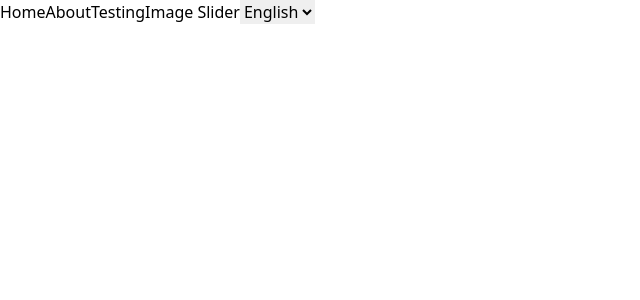
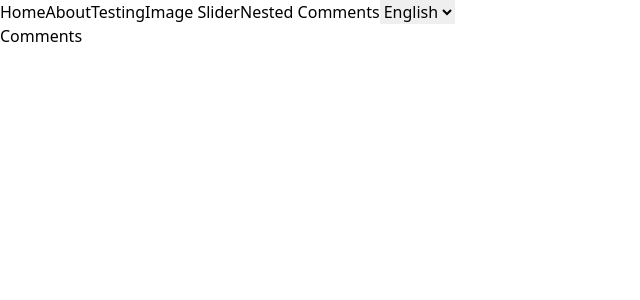
Before and after one commit to Anmir12/React-LLD-with-MEME-APP, a React (Vite) app: page /comments in a window 1280 px wide. Shown: the top 300 px of the page, without its empty margins (0-640 px from the left). Built offline with nearby package versions, Linux system fonts and the light colour scheme.

Commit message:
added routing for nested comments component and fixed a bug in imageslider comp

```diff
--- a/src/App.jsx
+++ b/src/App.jsx
@@ -7,6 +7,7 @@ import Testing from "./components/Testing";
 import ProtectedRoute from "./components/ProtectedRoute";
 import { LangProvider } from "./Context/LangContext";
 import ImageSlider from "./components/ImageSlider";
+import Comments from "./components/Comments";
 
 const App = () => {
   return (
@@ -21,6 +22,7 @@ const App = () => {
             </Route>
             <Route path="/about" element={<About />}></Route>
             <Route path="/images" element={<ImageSlider />}></Route>
+            <Route path="/comments" element={<Comments />}></Route>
           </Routes>
         </BrowserRouter>
       </div>
--- /dev/null
+++ b/src/components/Comments.jsx
@@ -0,0 +1,9 @@
+import React from 'react'
+
+const Comments = () => {
+  return (
+    <div>Comments</div>
+  )
+}
+
+export default Comments
--- a/src/components/Header.jsx
+++ b/src/components/Header.jsx
@@ -16,6 +16,7 @@ const Header = () => {
         <a href="/about">{lang_Data.about}</a>
         <a href="/testing">{lang_Data.testing}</a>
         <a href="/images">{lang_Data.imageSlider}</a>
+        <a href="/comments">{lang_Data.nestedComments}</a>
         <select className='bg-black text-white' onChange={(e)=>langChangeHandler(e)}>
           <option value="en">English</option>
           <option value="te">Telugu</option>
--- a/src/components/ImageSlider.jsx
+++ b/src/components/ImageSlider.jsx
@@ -18,15 +18,19 @@ const ImageSlider = () => {
    }
   const i = setInterval(()=>{
     setActiveImage((prev) => (prev + 1) % SLIDER_IMAGES.length);
-  },3000)
+  },1000)
 
   return ()=>{
     clearInterval(i)
   }
  },[activeImage,isPaused])
   return (
-    <div className="flex items-center justify-center min-h-[500px]" onMouseEnter={()=>setIsPaused(true)} onMouseLeave={()=>setIsPaused(false)}>
-      <div className="flex m-10 items-center justify-center bg-gray-50 p-6 rounded-2xl shadow-sm">
+    <div className="flex items-center justify-center min-h-[500px]">
+      <div
+        className="flex m-10 items-center justify-center bg-gray-50 p-6 rounded-2xl shadow-sm"
+        onMouseEnter={() => setIsPaused(true)}
+        onMouseLeave={() => setIsPaused(false)}
+      >
         <button
           className="text-8xl text-gray-300 hover:text-blue-500 transition-colors leading-none pb-4"
           onClick={prevImageHandler}
```
